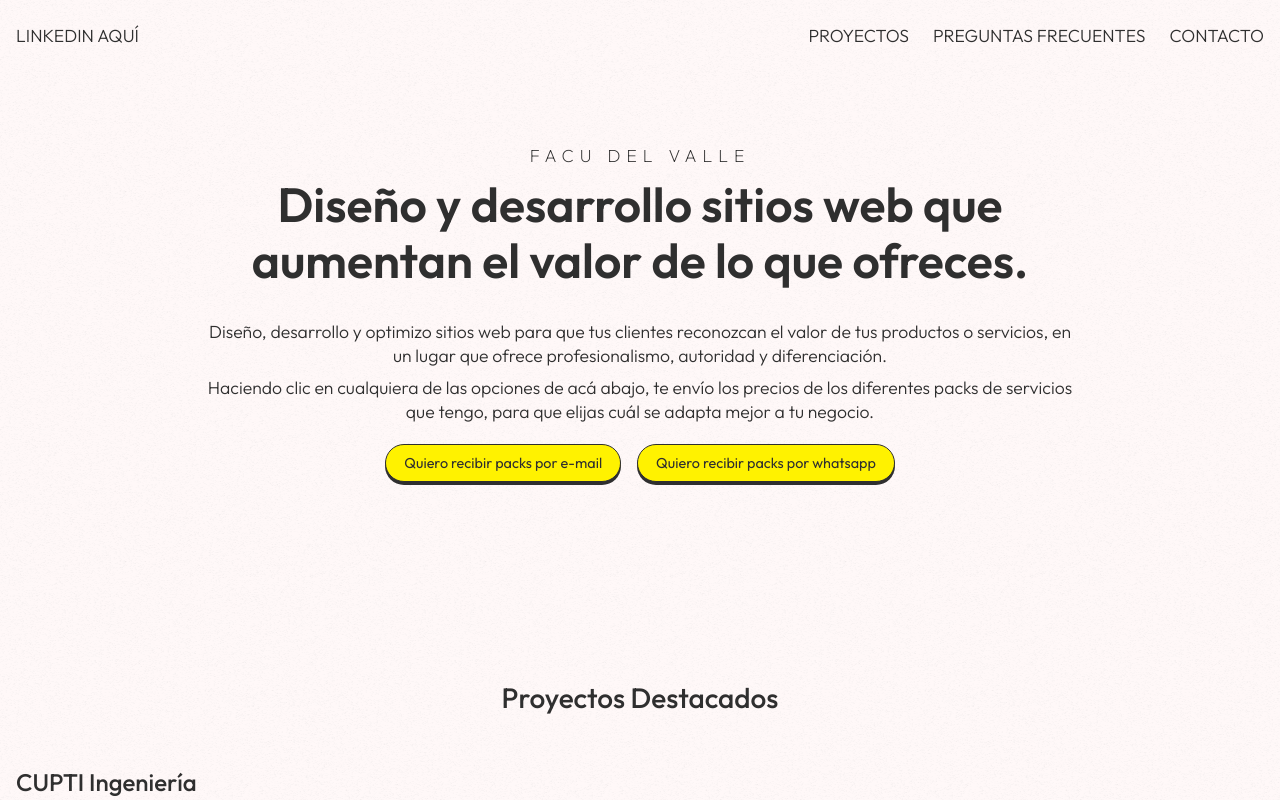
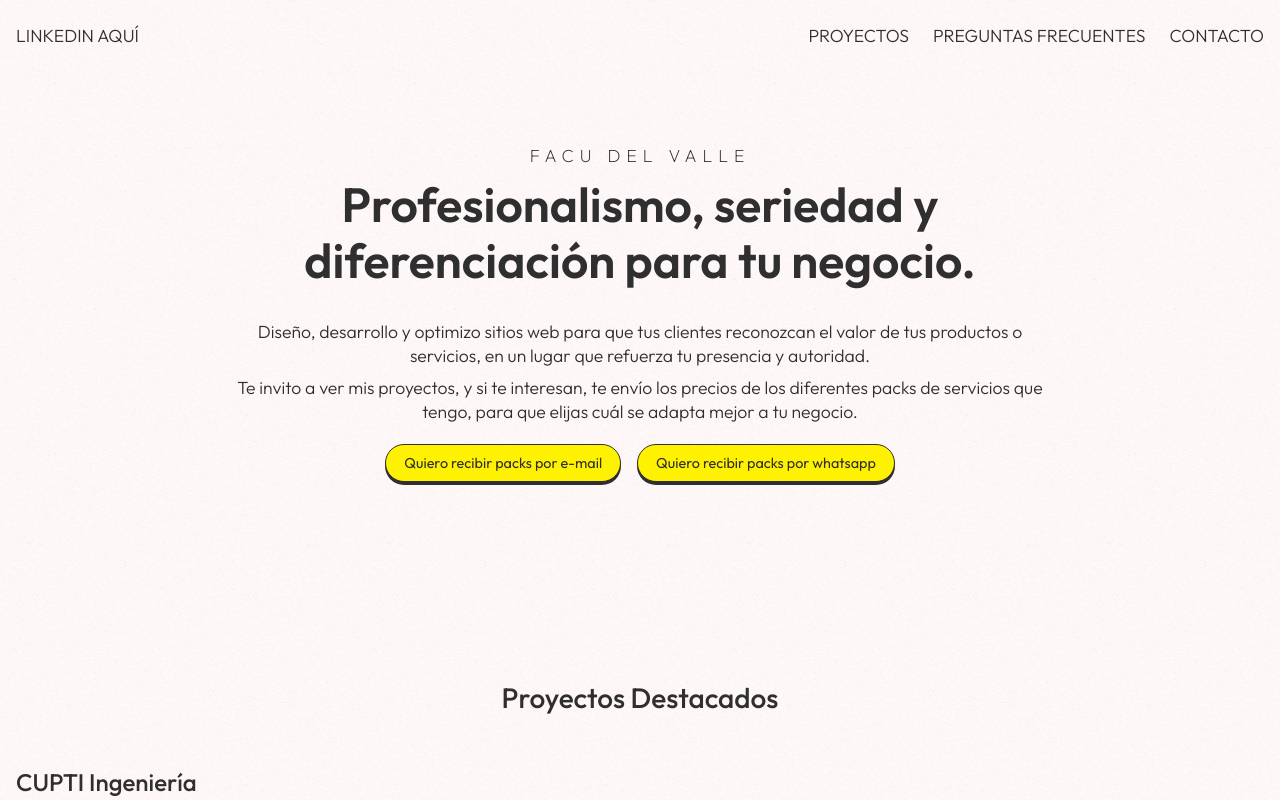
Before and after one commit to facundososa559/portfolio, a React (Create React App) app: page / in a window 1280 px wide. Shown: the top 800 px of the page. Built offline with nearby package versions, Linux system fonts and the light colour scheme.

Commit message:
cambio headline

```diff
--- a/src/css/layout/layout.css
+++ b/src/css/layout/layout.css
@@ -84,6 +84,6 @@
     }
 
     .container--small {
-        max-width: 70%;
+        max-width: 65%;
     }
 }
--- a/src/css/typography/typography.css
+++ b/src/css/typography/typography.css
@@ -17,8 +17,8 @@
 
 .heading {
     margin-bottom: 24px;
-    line-height: 48px;
-    font-size: 2.5rem;
+    line-height: 44px;
+    font-size: 2.6rem;
 }
 
 .subheading {
@@ -79,7 +79,7 @@
 
     .heading {
         line-height: 48px;
-        font-size: 2.5rem;
+        font-size: 2.8rem;
     }
 }
 
--- a/src/pages/Home.jsx
+++ b/src/pages/Home.jsx
@@ -22,14 +22,14 @@ function Home() {
                 <h1 className='text--small extra-light letter-spacing hero__subheading'>FACU DEL VALLE</h1>
               </AnimatedElement>
               <AnimatedElement delay={0.2}>
-                <h1 className='heading semi-bold'>Diseño y desarrollo sitios web que aumentan el valor de lo que ofreces.</h1>
+                <h1 className='heading semi-bold'>Profesionalismo, seriedad y diferenciación para tu negocio.</h1>
               </AnimatedElement>
               <AnimatedElement delay={0.3}>
-                <p>Diseño, desarrollo y optimizo sitios web para que tus clientes reconozcan el valor de tus productos o servicios, en un lugar que ofrece profesionalismo, autoridad y diferenciación.</p>
+                <p>Diseño, desarrollo y optimizo sitios web para que tus clientes reconozcan el valor de tus productos o servicios, en un lugar que refuerza tu presencia y autoridad.</p>
               </AnimatedElement>
 
               <AnimatedElement delay={0.4}>
-                <p>Haciendo clic en cualquiera de las opciones de acá abajo, te envío los precios de los diferentes packs de servicios que tengo, para que elijas cuál se adapta mejor a tu negocio.</p>
+                <p>Te invito a ver mis proyectos, y si te interesan, te envío los precios de los diferentes packs de servicios que tengo, para que elijas cuál se adapta mejor a tu negocio.</p>
               </AnimatedElement>
               <AnimatedElement delay={0.5}>
                 <CallToAction
```
